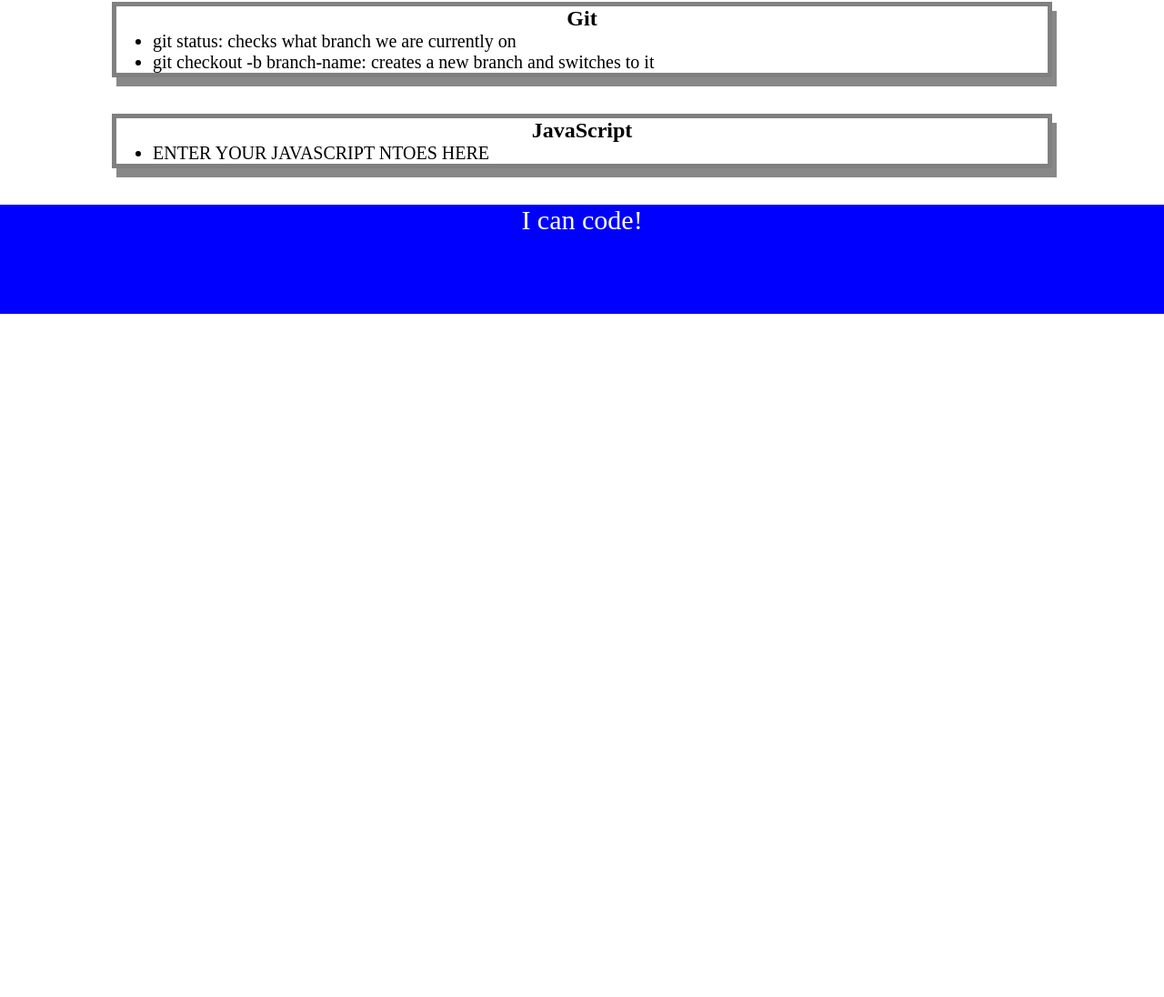
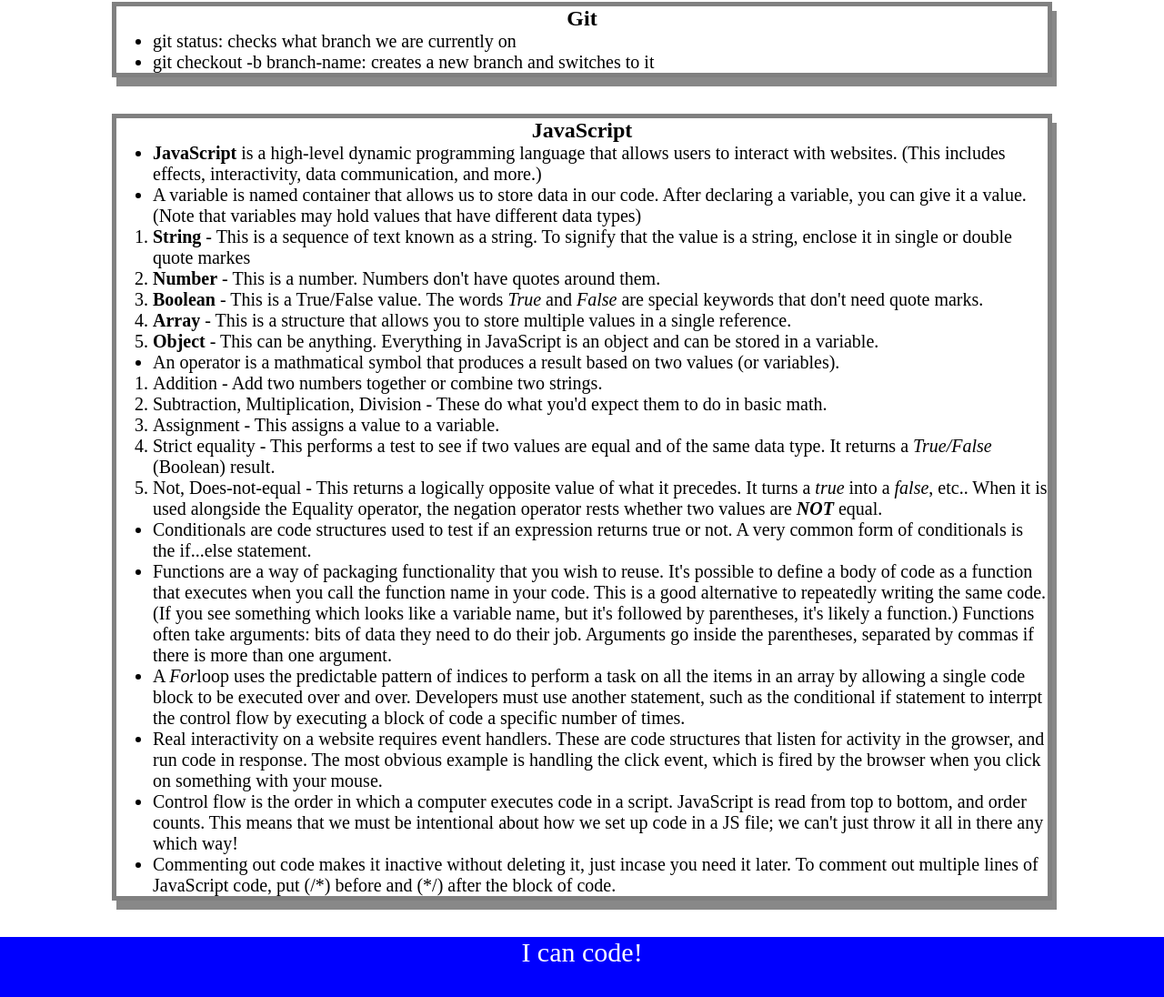
Before and after one commit to Shanbeezy/prework-study-guide, a plain HTML site: page prework-study-guide/index.html in a window 1280 px wide. Shown: the part 1140-2236 px from the top of the page at 91% size. Before the commit the page ends 1485 px from the top, so only its background shows below. Drawn offline with Linux system fonts and the light colour scheme.

Commit message:
added function and debugged js

```diff
--- a/prework-study-guide/assets/script.js
+++ b/prework-study-guide/assets/script.js
@@ -1,19 +1,27 @@
 var topics = ['HTML', 'CSS', 'Git', 'JavaScript'];
+var randomTopic = topics [Math.floor(Math.random() * topics.length)];
 
+function listTopics(){
     for(var x=0; x < topics.length; x++) {
         console.log(topics[x]);
     }
+}
 
-/*
-if (topic === 'HTML') {
+function selectTopics() {
+    if (randomTopic === 'HTML') {
         console.log("Let's study HTML!");
-} else if (topic === 'CSS') {
+    } else if (randomTopic === 'CSS') {
         console.log("Let's study CSS!");
-} else if (topic === 'Git') {
+    } else if (randomTopic === 'Git') {
         console.log("Let's Study Git!");
-} else if (topic === 'JavaScript') {
+    } else if (randomTopic === 'JavaScript') {
         console.log("Let's Study JavaScript!");
     } else {
         console.log('Please try again!');
     }
-*/
+}
+
+console.log('Here are the topics we learned through Prework');
+listTopics();
+console.log('Which topic should we study first?');
+selectTopics();
--- a/prework-study-guide/index.html
+++ b/prework-study-guide/index.html
@@ -71,7 +71,29 @@
     <section class="card" id="javascript-section">
       <h2>JavaScript</h2>
       <ul>
-        <li> ENTER YOUR JAVASCRIPT NTOES HERE</li>
+        <li><b>JavaScript</b> is a high-level dynamic programming language that allows users to interact with websites. (This includes effects, interactivity, data communication, and more.) </li>
+        <li>A variable is named container that allows us to store data in our code. After declaring a variable, you can give it a value. (Note that variables may hold values that have different data types)</li>
+        <ol>
+          <li><b>String</b> - This is a sequence of text known as a string. To signify that the value is a string, enclose it in single or double quote markes</li>
+          <li><b>Number</b> - This is a number. Numbers don't have quotes around them.</li>
+          <li><b>Boolean</b> - This is a True/False value. The words <i>True</i> and <i>False</i> are special keywords that don't need quote marks.</li>
+          <li><b>Array</b> - This is a structure that allows you to store multiple values in a single reference.</li>
+          <li><b>Object</b> - This can be anything. Everything in JavaScript is an object and can be stored in a variable.</li>
+        </ol>
+        <li>An operator is a mathmatical symbol that produces a result based on two values (or variables).</li>
+        <ol>
+          <li>Addition - Add two numbers together or combine two strings.</li>
+          <li>Subtraction, Multiplication, Division - These do what you'd expect them to do in basic math.</li>
+          <li>Assignment - This assigns a value to a variable.</li>
+          <li>Strict equality - This performs a test to see if two values are equal and of the same data type. It returns a <i>True/False</i> (Boolean) result.</li>
+          <li>Not, Does-not-equal - This returns a logically opposite value of what it precedes. It turns a <i>true</i> into a <i>false</i>, etc.. When it is used alongside the Equality operator, the negation operator rests whether two values are <b><i>NOT</i></b> equal.</li>
+        </ol>
+        <li>Conditionals are code structures used to test if an expression returns true or not. A very common form of conditionals is the if...else statement.</li>
+        <li>Functions are a way of packaging functionality that you wish to reuse. It's possible to define a body of code as a function that executes when you call the function name in your code. This is a good alternative to repeatedly writing the same code. (If you see something which looks like a variable name, but it's followed by parentheses, it's likely a function.) Functions often take arguments: bits of data they need to do their job. Arguments go inside the parentheses, separated by commas if there is more than one argument.</li>
+        <li>A <i>For</i>loop uses the predictable pattern of indices to perform a task on all the items in an array by allowing a single code block to be executed over and over. Developers must use another statement, such as the conditional if statement to interrpt the control flow by executing a block of code a specific number of times.</li>
+        <li>Real interactivity on a website requires event handlers. These are code structures that listen for activity in the growser, and run code in response. The most obvious example is handling the click event, which is fired by the browser when you click on something with your mouse.</li>
+        <li>Control flow is the order in which a computer executes code in a script. JavaScript is read from top to bottom, and order counts. This means that we must be intentional about how we set up code in a JS file; we can't just throw it all in there any which way!</li>
+        <li>Commenting out code makes it inactive without deleting it, just incase you need it later. To comment out multiple lines of JavaScript code, put (/*) before and (*/) after the block of code.</li>
       </ul>
     </section>
   </main>
```
Lines whose indentation alone changed are shown as unchanged.
